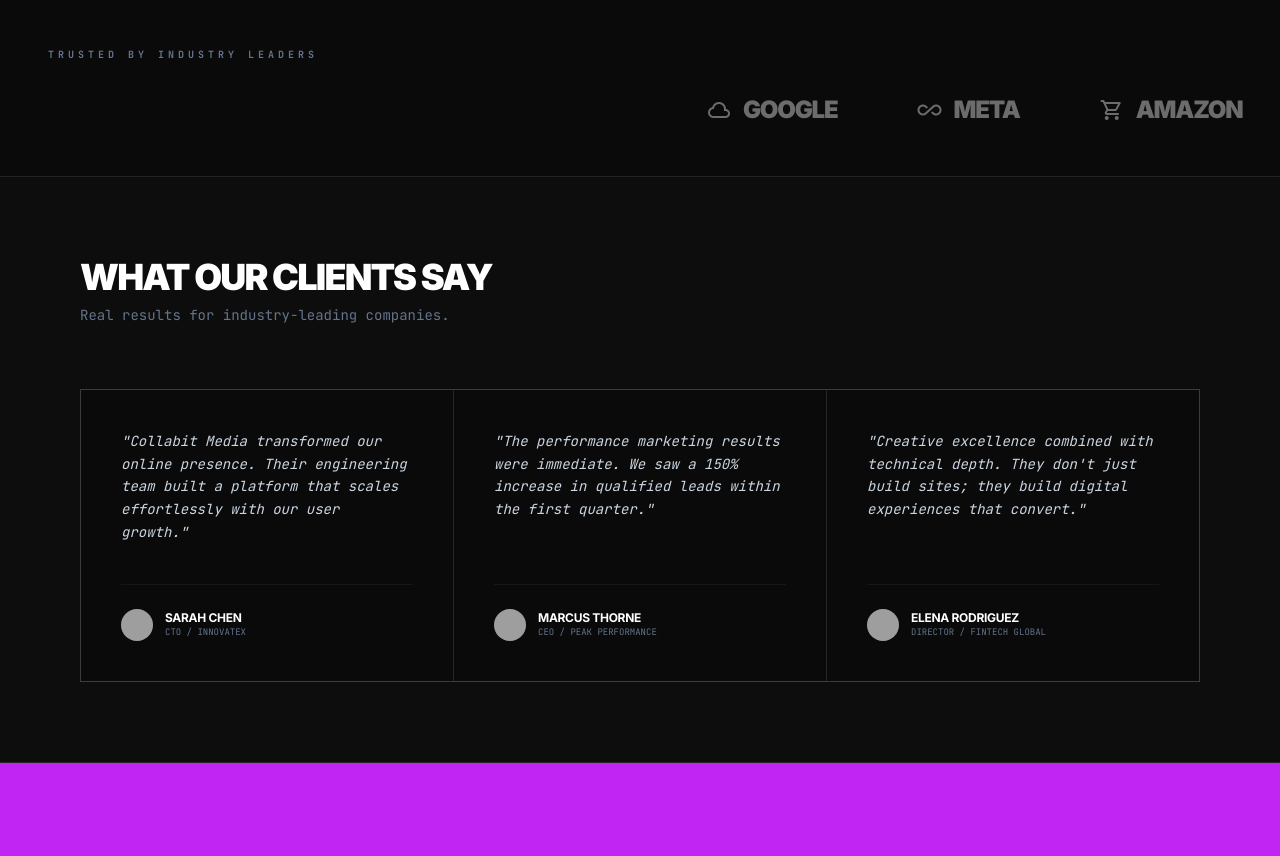
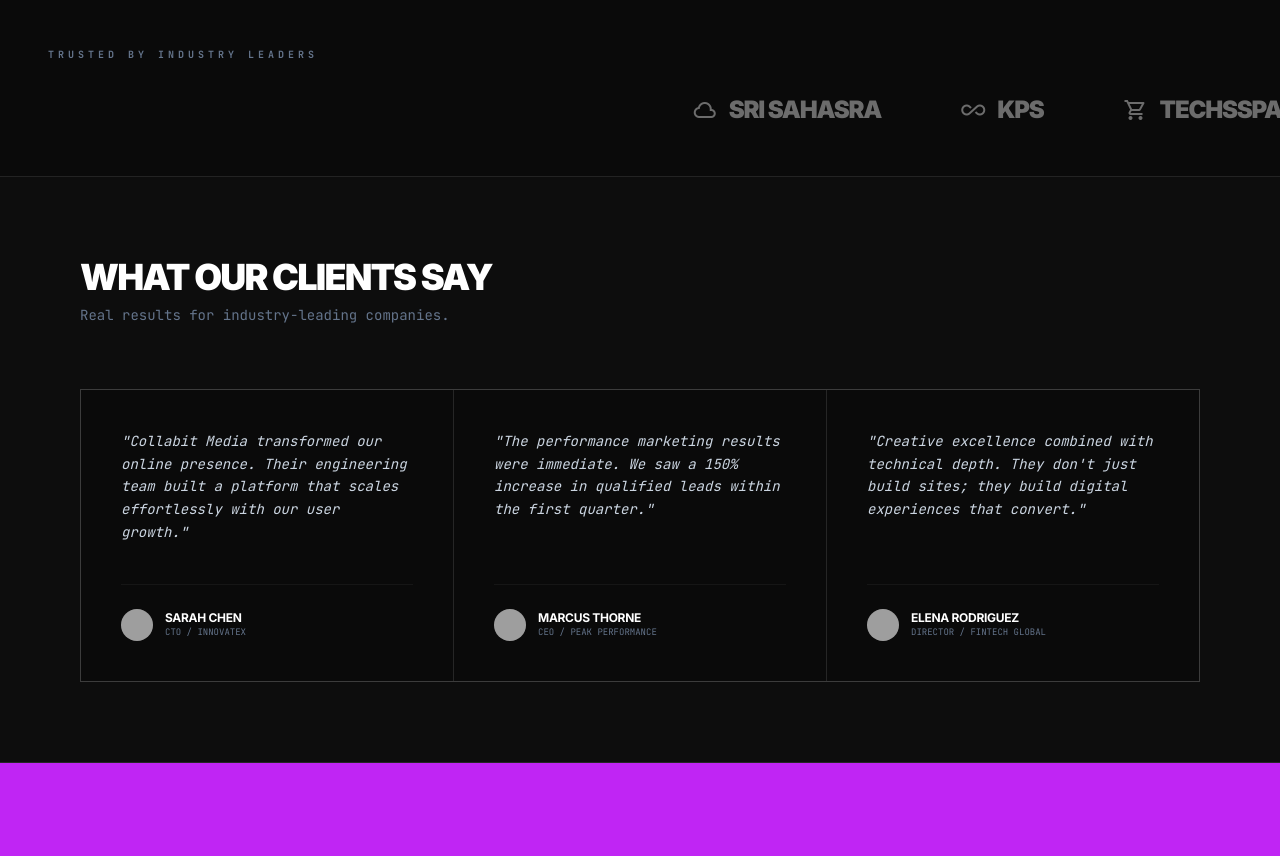
Before and after one commit to embadisreeshanth506-boly/collabit-media-site, a plain HTML site: page index.html in a window 1280 px wide. Shown: the part 1564-2420 px from the top of the page. Drawn offline with nearby package versions, Linux system fonts and the light colour scheme; grey boxes are pictures that could not be loaded.

Commit message:
Update company names in ticker section

```diff
--- a/index.html
+++ b/index.html
@@ -239,9 +239,9 @@
           <div class="ticker-wrap">
             <div class="ticker">
               <div class="inline-flex gap-20 items-center grayscale opacity-40 hover:opacity-100 transition-opacity">
-                <div class="flex items-center gap-3 text-2xl font-black tracking-tighter text-white uppercase"><span class="material-symbols-outlined">cloud</span> Google</div>
-                <div class="flex items-center gap-3 text-2xl font-black tracking-tighter text-white uppercase"><span class="material-symbols-outlined">all_inclusive</span> Meta</div>
-                <div class="flex items-center gap-3 text-2xl font-black tracking-tighter text-white uppercase"><span class="material-symbols-outlined">shopping_cart</span> Amazon</div>
+                <div class="flex items-center gap-3 text-2xl font-black tracking-tighter text-white uppercase"><span class="material-symbols-outlined">cloud</span> sri sahasra</div>
+                <div class="flex items-center gap-3 text-2xl font-black tracking-tighter text-white uppercase"><span class="material-symbols-outlined">all_inclusive</span> kps</div>
+                <div class="flex items-center gap-3 text-2xl font-black tracking-tighter text-white uppercase"><span class="material-symbols-outlined">shopping_cart</span> techsspark</div>
                 <div class="flex items-center gap-3 text-2xl font-black tracking-tighter text-white uppercase"><span class="material-symbols-outlined">movie</span> Netflix</div>
                 <div class="flex items-center gap-3 text-2xl font-black tracking-tighter text-white uppercase"><span class="material-symbols-outlined">computer</span> Microsoft</div>
                 <div class="flex items-center gap-3 text-2xl font-black tracking-tighter text-white uppercase ml-20"><span class="material-symbols-outlined">cloud</span> Google</div>
```
